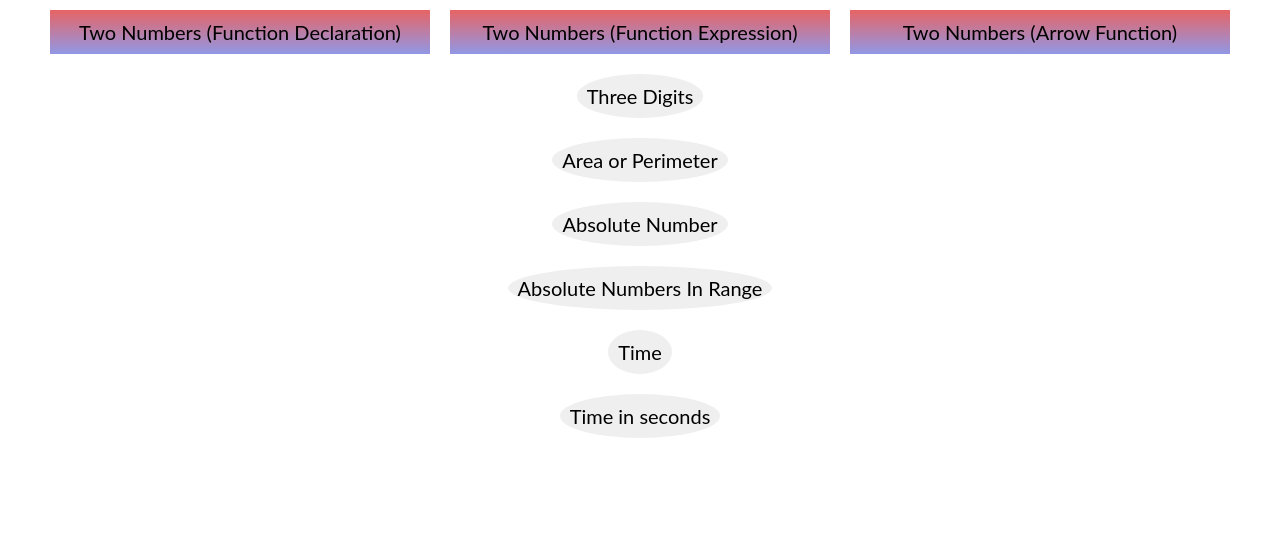
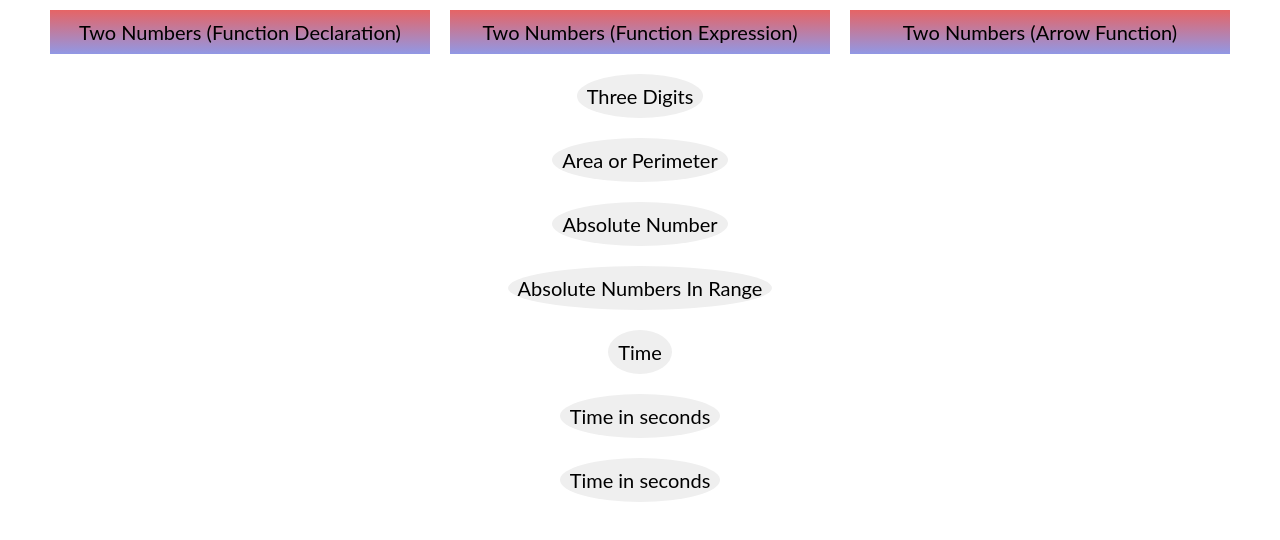
Before and after one commit to Andretan322/jsFunctionsBeetroot, a website: page index.html in a window 1280 px wide. Drawn offline with Linux system fonts and the light colour scheme.

Commit message:
create button to GetTimeFromSeconds task

```diff
--- a/index.html
+++ b/index.html
@@ -40,6 +40,8 @@
       <button onclick="getTime()">Time</button>
 
       <button onclick="getTimeInSeconds()">Time in seconds</button>
+
+      <button onclick="getTimeFromSeconds()">Time in seconds</button>
     </div>
   </body>
 </html>
```
